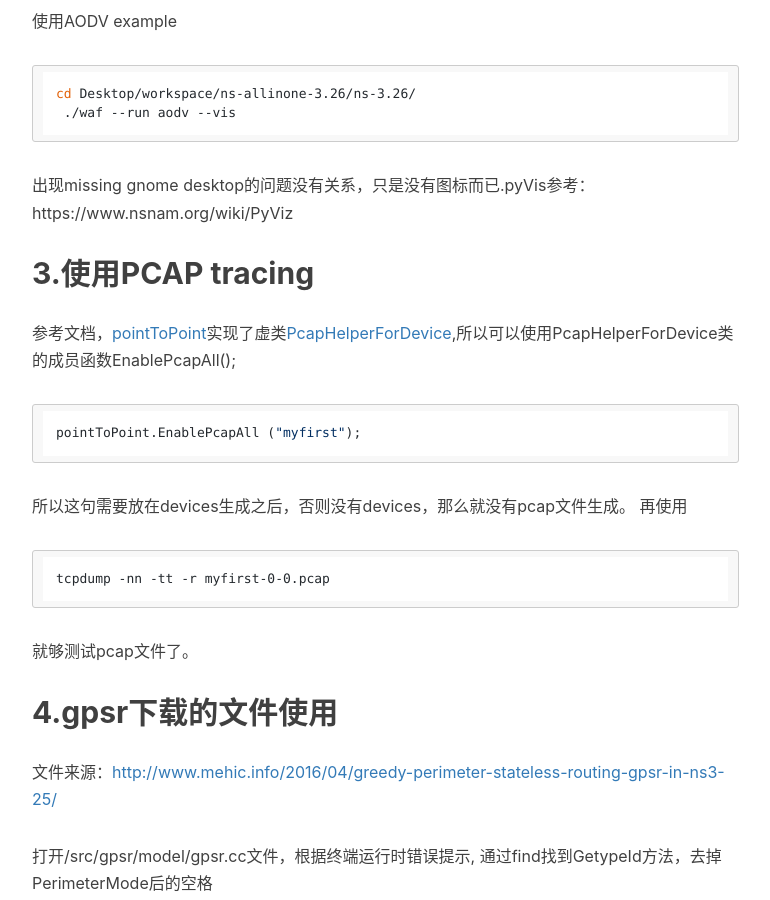
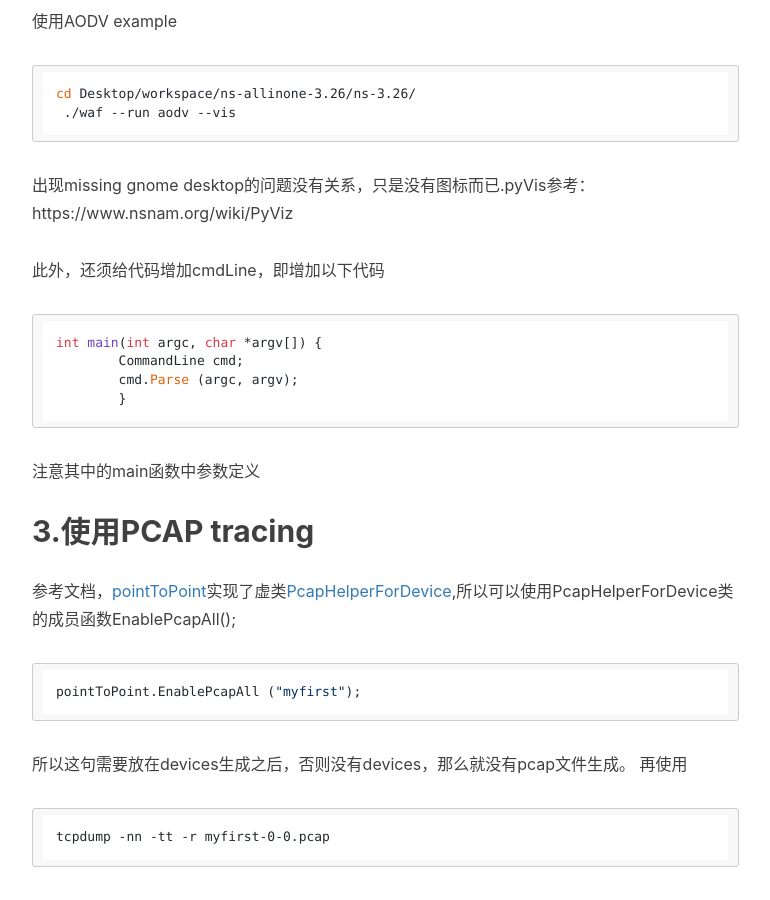
Before and after one commit to liukun2634/liukun2634.github.io, a Jekyll site: the page built from _posts/2016-11-11-ns3.md, in a window 1280 px wide and 900 px high, scrolled down 1955 px. Shown: the whole window, without its empty margins (233-1003 px from the left). Built offline with Jekyll 4.4.1, drawn with Linux system fonts in a browser that asks for light colours; nearby versions of some CDN libraries; comment, search, counter and statistics services are not loaded.

Commit message:
add ns3 --vis

````diff
--- a/_posts/2016-11-11-ns3.md
+++ b/_posts/2016-11-11-ns3.md
@@ -52,6 +52,17 @@ cd Desktop/workspace/ns-allinone-3.26/ns-3.26/
 ```
 
 出现missing gnome desktop的问题没有关系，只是没有图标而已.pyVis参考：https://www.nsnam.org/wiki/PyViz
+
+此外，还须给代码增加cmdLine，即增加以下代码
+
+```
+int main(int argc, char *argv[]) {
+        CommandLine cmd;
+        cmd.Parse (argc, argv);
+        }
+```
+
+注意其中的main函数中参数定义
 
 ## 3.使用PCAP tracing
 
````
